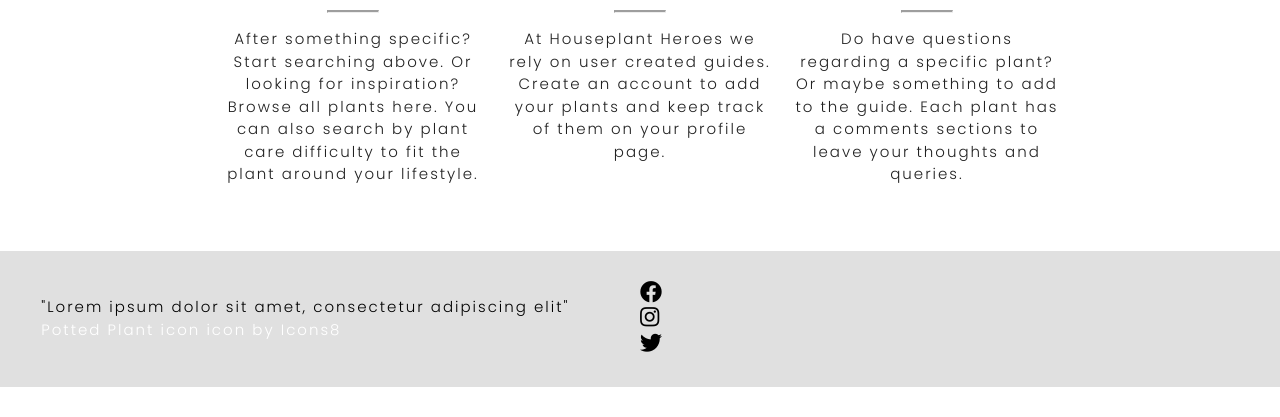
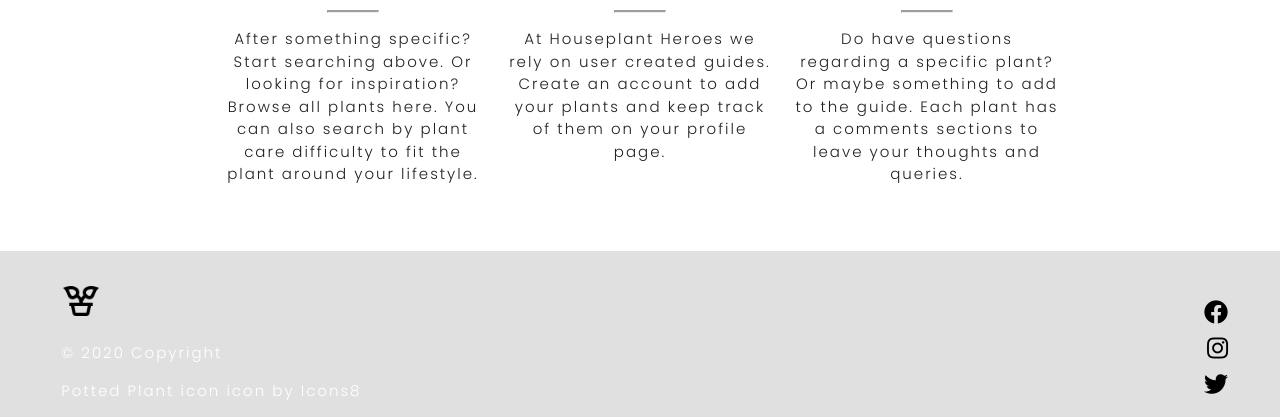
Before and after one commit to Code-Institute-Submissions/houseplant-heroes, a Flask app: page / in a window 1280 px wide. Shown: the part 900-1317 px from the top of the page. Before the commit the page ends 1287 px from the top, so only its background shows below. Run offline with Flask 2, Linux system fonts and the light colour scheme; data that the repository does not hold is empty; some libraries are stand-ins or nearby versions.

Commit message:
Add footed spacing and styling

```diff
--- a/static/css/style.css
+++ b/static/css/style.css
@@ -183,10 +183,18 @@ body > section > div > form > div:nth-child(10) > div > div > input {
 }
 
 .divider-home {
-    width: 50px;
-    border-top: 2px solid #9e9e9e;
+  width: 50px;
+  border-top: 2px solid #9e9e9e;
 }
 
-.social-media-icon {
-    font-size: 22px;
+.social-media-icons {
+  font-size: 24px;
 }
+
+.potted-plant-icon {
+  height: 40px;
+}
+
+.footer-spacing{
+    padding: 30px 50px 0 50px;
+}
--- a/templates/base.html
+++ b/templates/base.html
@@ -165,12 +165,18 @@
     <!-- footer -->
     <footer>
       <div class="grey lighten-2">
-        <div class="row margin-0 valign-wrapper padding-30">
+        <div class="row margin-0 valign-wrapper footer-spacing">
           <div class="col s12 m6">
-            <p class="black-text margin-0">
-              "Lorem ipsum dolor sit amet, consectetur adipiscing elit"
+            <img
+              class="black-text margin-0 potted-plant-icon"
+              src="{{ url_for('static', filename='images/favicon.png') }}"
+              alt="Potted Plant Icon"
+            />
+            <div>
+              <p class="white-text">
+                © 2020 Copyright
               </p>
-            <div class="white-text">
+              <p class="white-text">
                 <a
                   target="_blank"
                   href="https://icons8.com/icons/set/potted-plant"
@@ -181,22 +187,23 @@
                 <a target="_blank" href="https://icons8.com" class="white-text"
                   >Icons8</a
                 >
+              </p>
             </div>
           </div>
-          <div class="col s12 m6">
-            <div class="row margin-0">
+          <div class="col s12 m6 right-align social-media-icons">
+            <div class="row margin-0 ">
               <a href="#" class="black-text"
-                ><i class="fab fa-facebook social-media-icon hover-col"></i
+                ><i class="fab fa-facebook hover-col"></i
               ></a>
             </div>
             <div class="row margin-0">
               <a href="#" class="black-text"
-                ><i class="fab fa-instagram social-media-icon hover-col"></i
+                ><i class="fab fa-instagram hover-col"></i
               ></a>
             </div>
             <div class="row margin-0">
               <a href="#" class="black-text"
-                ><i class="fab fa-twitter social-media-icon hover-col"></i
+                ><i class="fab fa-twitter hover-col"></i
               ></a>
             </div>
           </div>
```
Lines whose indentation alone changed are shown as unchanged.
